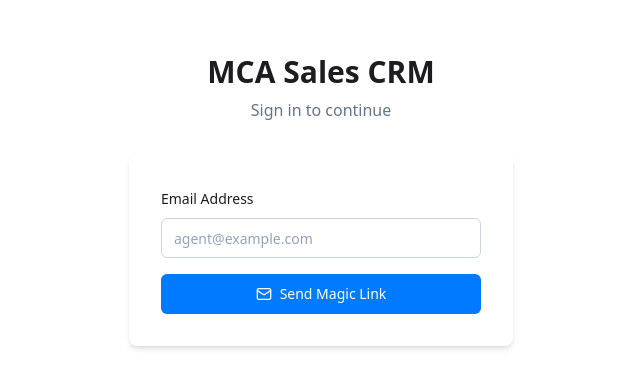
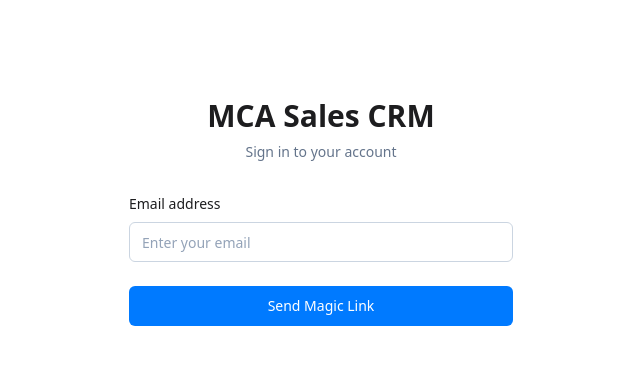
Before and after one commit to simple-easy-sites/Simple-sales-crm, a React (Vite) app: page /#/login in a window 1280 px wide. Shown: the part 200-588 px from the top of the page, without its empty margins (319-959 px from the left). Built offline with nearby package versions, Linux system fonts and the light colour scheme.

Commit message:
auth update

```diff
--- a/components/ui/Button.tsx
+++ b/components/ui/Button.tsx
@@ -1,4 +1,5 @@
 import React from 'react';
+import { Icons } from './Icons';
 
 interface ButtonProps extends React.ButtonHTMLAttributes<HTMLButtonElement> {
   variant?: 'primary' | 'secondary' | 'ghost';
@@ -30,7 +31,7 @@ const Button = React.forwardRef<HTMLButtonElement, ButtonProps>(
         disabled={isLoading}
         {...props}
       >
-        {isLoading && <svg className="animate-spin -ml-1 mr-3 h-5 w-5 text-white" xmlns="http://www.w3.org/2000/svg" fill="none" viewBox="0 0 24 24"><circle className="opacity-25" cx="12" cy="12" r="10" stroke="currentColor" strokeWidth="4"></circle><path className="opacity-75" fill="currentColor" d="M4 12a8 8 0 018-8V0C5.373 0 0 5.373 0 12h4zm2 5.291A7.962 7.962 0 014 12H0c0 3.042 1.135 5.824 3 7.938l3-2.647z"></path></svg>}
+        {isLoading && <Icons.Spinner className="animate-spin -ml-1 mr-3 h-5 w-5" />}
         {children}
       </button>
     );
--- a/components/ui/Input.tsx
+++ b/components/ui/Input.tsx
@@ -1,16 +1,27 @@
 
 import React from 'react';
 
-type InputProps = React.InputHTMLAttributes<HTMLInputElement>;
+interface InputProps extends React.InputHTMLAttributes<HTMLInputElement> {
+  label?: string;
+  id: string; // id is now required for label association
+}
 
-const Input = React.forwardRef<HTMLInputElement, InputProps>(({ className, type, ...props }, ref) => {
+const Input = React.forwardRef<HTMLInputElement, InputProps>(({ className, type, label, id, ...props }, ref) => {
   return (
+    <div className="w-full">
+      {label && (
+        <label htmlFor={id} className="block text-sm font-medium text-light-text dark:text-dark-text mb-2">
+          {label}
+        </label>
+      )}
       <input
+        id={id}
         type={type}
         className={`flex h-10 w-full rounded-md border border-slate-300 dark:border-slate-700 bg-light-bg dark:bg-dark-bg px-3 py-2 text-sm text-light-text dark:text-dark-text placeholder:text-slate-400 dark:placeholder:text-slate-500 focus:outline-none focus:ring-2 focus:ring-brand-blue focus:ring-offset-2 focus:ring-offset-light-bg dark:focus:ring-offset-dark-bg disabled:cursor-not-allowed disabled:opacity-50 ${className ?? ''}`}
         ref={ref}
         {...props}
       />
+    </div>
   );
 });
 
--- a/contexts/AuthContext.tsx
+++ b/contexts/AuthContext.tsx
@@ -1,87 +1,87 @@
-import React, { createContext, useState, useEffect, useContext, ReactNode, useCallback } from 'react';
-import { Session, User } from '@supabase/supabase-js';
-import { getSupabase, initializeSupabase, isSupabaseConfigured } from '../services/supabase';
+import React, { createContext, useContext, useEffect, useState } from 'react';
+import { User, Session } from '@supabase/supabase-js';
+import { supabase } from '../services/supabase';
+import { useNavigate } from 'react-router-dom';
 
 interface AuthContextType {
+  user: User | null;
   session: Session | null;
-  user: User | null;
   loading: boolean;
   logout: () => Promise<void>;
-  isConfigured: boolean;
-  configure: (url: string, key: string) => void;
 }
 
 const AuthContext = createContext<AuthContextType | undefined>(undefined);
 
-export const AuthProvider = ({ children }: { children: ReactNode }): React.ReactNode => {
+export const AuthProvider: React.FC<{ children: React.ReactNode }> = ({ children }) => {
+  const [user, setUser] = useState<User | null>(null);
   const [session, setSession] = useState<Session | null>(null);
-  const [user, setUser] = useState<User | null>(null);
   const [loading, setLoading] = useState(true);
-  const [isConfigured, setIsConfigured] = useState(false);
-
-  const configure = useCallback((url: string, key: string) => {
-    initializeSupabase(url, key);
-    setIsConfigured(true);
-  }, []);
+  const navigate = useNavigate();
 
   useEffect(() => {
-    // Initial check on mount
-    const configured = isSupabaseConfigured();
-    setIsConfigured(configured);
-
-    if (!configured) {
-      setLoading(false);
-      return;
-    }
-
-    const supabase = getSupabase()!;
-    let isMounted = true;
-
-    // The onAuthStateChange listener is the single source of truth for auth state.
-    // Its ONLY responsibility is to update the state in this context.
-    const { data: { subscription } } = supabase.auth.onAuthStateChange((_event, session) => {
-      if (isMounted) {
+    // Check for existing session
+    const initAuth = async () => {
+      try {
+        const { data: { session } } = await supabase.auth.getSession();
         setSession(session);
         setUser(session?.user ?? null);
-        setLoading(false); // We now know the auth state, so we're done loading.
+      } catch (error) {
+        console.error('Error getting session:', error);
+      } finally {
+        setLoading(false);
+      }
+    };
+
+    initAuth();
+
+    // Listen for auth changes
+    const { data: { subscription } } = supabase.auth.onAuthStateChange(async (event, session) => {
+      console.log('Auth event:', event);
+      console.log('Session:', session);
+
+      setSession(session);
+      setUser(session?.user ?? null);
+
+      if (event === 'SIGNED_IN' && session) {
+        // Don't navigate here - let the AuthCallbackPage handle it
+        console.log('User signed in');
+      } else if (event === 'SIGNED_OUT') {
+        navigate('/login');
       }
     });
 
     return () => {
-      isMounted = false;
-      subscription?.unsubscribe();
+      subscription.unsubscribe();
     };
-  }, [isConfigured]);
+  }, [navigate]);
 
   const logout = async () => {
-    const supabase = getSupabase();
-    if (supabase) {
-      await supabase.auth.signOut();
-      // onAuthStateChange will automatically update the user state to null,
-      // and ProtectedRoute will handle redirecting to the login page.
+    try {
+      const { error } = await supabase.auth.signOut();
+      if (error) throw error;
+    } catch (error) {
+      console.error('Error logging out:', error);
     }
   };
 
-  const value = {
+  const value: AuthContextType = {
+    user,
     session,
-    user,
     loading,
     logout,
-    isConfigured,
-    configure
   };
 
-  return (
-    <AuthContext.Provider value={value}>
-      {children}
-    </AuthContext.Provider>
-  );
+  return <AuthContext.Provider value={value}>{children}</AuthContext.Provider>;
 };
 
-export const useAuth = (): AuthContextType => {
+export const useAuth = () => {
   const context = useContext(AuthContext);
   if (context === undefined) {
     throw new Error('useAuth must be used within an AuthProvider');
   }
   return context;
 };
+
+// Legacy exports for compatibility
+export const currentUser = null;
+export const AuthContextType = {} as any;
--- a/pages/LoginPage.tsx
+++ b/pages/LoginPage.tsx
@@ -1,134 +1,111 @@
 import React, { useState, useEffect } from 'react';
 import { useNavigate } from 'react-router-dom';
-import { getSupabase } from '../services/supabase';
+import { useAuth } from '../contexts/AuthContext';
+import { supabase } from '../services/supabase';
+import { Input } from '../components/ui/Input';
 import { Button } from '../components/ui/Button';
-import { Input } from '../components/ui/Input';
 import { Icons } from '../components/ui/Icons';
-import { useAuth } from '../contexts/AuthContext';
-import ConfigModal from '../components/ConfigModal';
 
 const LoginPage: React.FC = () => {
-  const { session, isConfigured, configure, loading: authLoading } = useAuth();
   const navigate = useNavigate();
+  const { user } = useAuth();
   const [email, setEmail] = useState('');
   const [loading, setLoading] = useState(false);
-  const [message, setMessage] = useState('');
-  const [error, setError] = useState('');
-  const [showConfigModal, setShowConfigModal] = useState(false);
+  const [message, setMessage] = useState<{ type: 'success' | 'error'; text: string } | null>(null);
 
   useEffect(() => {
-    // If auth is not loading and a session exists, redirect to dashboard
-    if (!authLoading && session) {
+    if (user) {
       navigate('/dashboard', { replace: true });
     }
-  }, [session, authLoading, navigate]);
+  }, [user, navigate]);
 
-  const sendMagicLink = async () => {
-    setError('');
-    setMessage('');
+  const getRedirectURL = () => {
+    // Use window.location.origin which is robust and works for any deployment.
+    // It correctly determines the protocol and hostname for the callback.
+    return `${window.location.origin}/#/auth-callback`;
+  };
+
+  const handleLogin = async (e: React.FormEvent) => {
+    e.preventDefault();
     setLoading(true);
+    setMessage(null);
 
-    const supabase = getSupabase();
-    if (!supabase) {
-        setError("Supabase is not configured correctly. Please refresh and try again.");
-        setLoading(false);
-        return;
-    }
-
+    try {
       const { error } = await supabase.auth.signInWithOtp({
         email,
         options: {
-        // This is the crucial fix. We tell Supabase to redirect the user
-        // to a dedicated callback page to prevent race conditions.
-        emailRedirectTo: `${window.location.origin}/#/auth-callback`,
-      },
+          emailRedirectTo: getRedirectURL(),
+        }
       });
 
-    if (error) {
-      setError(error.message);
-    } else {
-      setMessage('Check your email for the magic link!');
+      if (error) throw error;
+
+      setMessage({
+        type: 'success',
+        text: 'Check your email for the login link!'
+      });
+      setEmail('');
+    } catch (error: any) {
+      setMessage({
+        type: 'error',
+        text: error.message || 'An error occurred while sending the magic link.'
+      });
+    } finally {
+      setLoading(false);
     }
-    setLoading(false);
   };
 
-  const handleInitialLogin = async (e: React.FormEvent<HTMLFormElement>) => {
-    e.preventDefault();
-    if (!isConfigured) {
-      setShowConfigModal(true);
-      return;
-    }
-    await sendMagicLink();
-  };
-
-  const handleConfigured = (url: string, key: string) => {
-    configure(url, key);
-    setShowConfigModal(false);
-    // This is the UX improvement: automatically send the link after configuration.
-    sendMagicLink();
-  };
-
-  if (authLoading) {
   return (
-      <div className="flex items-center justify-center h-screen bg-light-bg dark:bg-dark-bg">
-        <Icons.Spinner className="h-8 w-8 animate-spin text-brand-blue" />
-      </div>
-    );
-  }
-
-  return (
-    <>
-      <div className="flex min-h-screen items-center justify-center bg-light-bg dark:bg-dark-bg px-4">
-        <div className="w-full max-w-sm">
-          <div className="text-center mb-8">
-            <h1 className="text-3xl font-bold text-light-text dark:text-dark-text">MCA Sales CRM</h1>
-            <p className="text-slate-500 dark:text-slate-400 mt-2">Sign in to continue</p>
+    <div className="min-h-screen flex items-center justify-center bg-light-bg dark:bg-dark-bg px-4">
+      <div className="max-w-md w-full space-y-8 p-8">
+        <div className="text-center">
+          <h2 className="mt-6 text-3xl font-extrabold text-light-text dark:text-dark-text">
+            MCA Sales CRM
+          </h2>
+          <p className="mt-2 text-sm text-slate-500 dark:text-slate-400">
+            Sign in to your account
+          </p>
         </div>
 
-          <div className="bg-white dark:bg-slate-900/50 shadow-md rounded-lg p-8">
-            <form onSubmit={handleInitialLogin}>
-              <div className="space-y-4">
-                <div className="space-y-2">
-                  <label htmlFor="email" className="text-sm font-medium text-light-text dark:text-dark-text">
-                    Email Address
-                  </label>
+        <form className="mt-8 space-y-6" onSubmit={handleLogin}>
+          <div>
             <Input
               id="email"
+              name="email"
               type="email"
-                    placeholder="agent@example.com"
+              autoComplete="email"
+              required
               value={email}
               onChange={(e) => setEmail(e.target.value)}
-                    required
-                    disabled={loading || !!message}
+              placeholder="Enter your email"
+              label="Email address"
+              disabled={loading}
             />
-                </div>
-                <Button type="submit" className="w-full" isLoading={loading} disabled={loading || !!message}>
-                  <Icons.Mail className="mr-2 h-4 w-4" />
-                  Send Magic Link
-                </Button>
-              </div>
-            </form>
           </div>
 
           {message && (
-            <div className="mt-4 text-center text-sm text-green-600 dark:text-green-400 p-3 bg-green-100 dark:bg-green-900/50 rounded-md">
-              {message}
+            <div
+              className={`rounded-md p-4 text-sm ${
+                message.type === 'success'
+                  ? 'bg-green-100 text-green-800 dark:bg-green-900/50 dark:text-green-300'
+                  : 'bg-red-100 text-red-800 dark:bg-red-900/50 dark:text-red-300'
+              }`}
+            >
+              <p>{message.text}</p>
             </div>
           )}
-          {error && (
-            <div className="mt-4 text-center text-sm text-red-600 dark:text-red-400 p-3 bg-red-100 dark:bg-red-900/50 rounded-md">
-              {error}
-            </div>
-          )}
+
+          <Button
+            type="submit"
+            disabled={loading}
+            isLoading={loading}
+            className="w-full"
+          >
+            {loading ? 'Sending...' : 'Send Magic Link'}
+          </Button>
+        </form>
       </div>
     </div>
-      {showConfigModal && (
-        <ConfigModal
-          onConfigured={handleConfigured}
-          onClose={() => setShowConfigModal(false)}
-        />
-      )}
-    </>
   );
 };
 
--- a/services/supabase.ts
+++ b/services/supabase.ts
@@ -1,60 +1,19 @@
-import { createClient, SupabaseClient } from '@supabase/supabase-js';
+import { createClient } from '@supabase/supabase-js';
 
-// Module-level variable to hold the client instance.
-let supabaseInstance: SupabaseClient | null = null;
+// IMPORTANT: Replace with your Supabase project's URL and Anon Key.
+// You can find these in your Supabase project settings under 'API'.
+const supabaseUrl = 'https://your-project-ref.supabase.co';
+const supabaseKey = 'your-anon-key';
 
-const SUPABASE_URL_KEY = 'supabase_url';
-const SUPABASE_ANON_KEY = 'supabase_anon_key';
+if (supabaseUrl === 'https://your-project-ref.supabase.co' || supabaseKey === 'your-anon-key') {
+  // In a real app, you might throw an error or have a specific UI state for this.
+  // For this context, a console warning is appropriate to guide the developer.
+  console.warn(`
+********************************************************************************
+* WARNING: Supabase credentials are placeholders.                                *
+* Please update them in src/services/supabase.ts to connect to your project.   *
+********************************************************************************
+  `);
+}
 
-/**
- * Initializes the Supabase client and saves credentials to localStorage.
- * @param url The Supabase project URL.
- * @param key The Supabase anon key.
- * @returns The initialized Supabase client.
- */
-export const initializeSupabase = (url: string, key: string): SupabaseClient => {
-  supabaseInstance = createClient(url, key);
-  try {
-    localStorage.setItem(SUPABASE_URL_KEY, url);
-    localStorage.setItem(SUPABASE_ANON_KEY, key);
-  } catch (error) {
-    console.warn("Could not save Supabase credentials to localStorage.", error);
-  }
-  return supabaseInstance;
-};
-
-/**
- * Attempts to load credentials from localStorage and initialize the client.
- * @returns The initialized client if credentials were found, otherwise null.
- */
-export const loadSupabaseFromStorage = (): SupabaseClient | null => {
-  try {
-    const url = localStorage.getItem(SUPABASE_URL_KEY);
-    const key = localStorage.getItem(SUPABASE_ANON_KEY);
-    if (url && key) {
-      if (!supabaseInstance) {
-        return initializeSupabase(url, key);
-      }
-      return supabaseInstance;
-    }
-  } catch (error) {
-     console.warn("Could not load Supabase credentials from localStorage.", error);
-  }
-  return null;
-};
-
-/**
- * Returns the singleton Supabase client instance if configured.
- * @returns The Supabase client or null.
- */
-export const getSupabase = (): SupabaseClient | null => {
-  return supabaseInstance;
-};
-
-/**
- * Checks if the Supabase client has been initialized.
- * @returns True if configured, false otherwise.
- */
-export const isSupabaseConfigured = (): boolean => {
-    return supabaseInstance !== null;
-};
+export const supabase = createClient(supabaseUrl, supabaseKey);
```
Also changed, not shown: App.tsx (+1 -8 lines), components/ui/Icons.tsx (+53 -6 lines), pages/AuthCallbackPage.tsx (+12 -16 lines), index.html (line endings or trailing spaces). Lines whose indentation alone changed are shown as unchanged.
